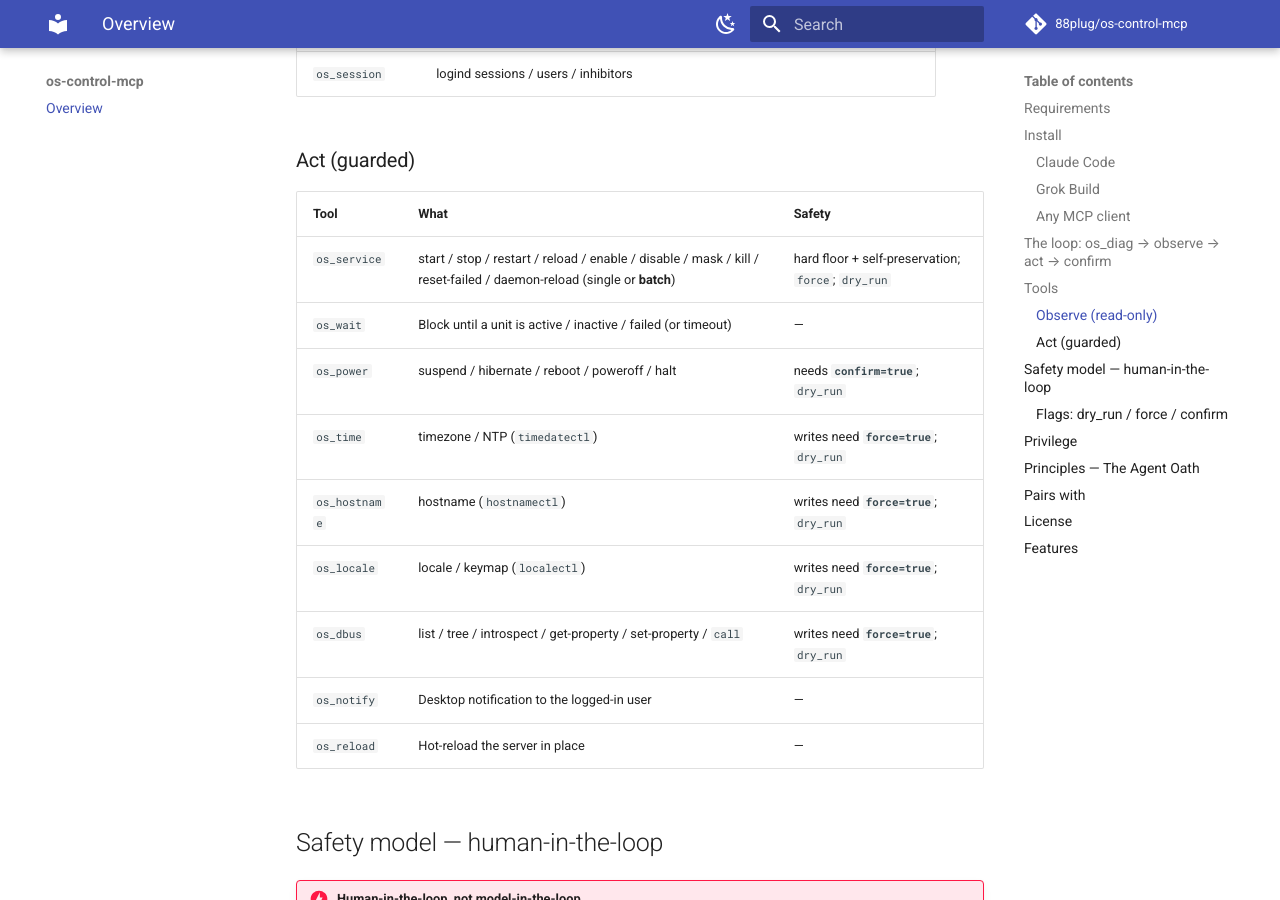
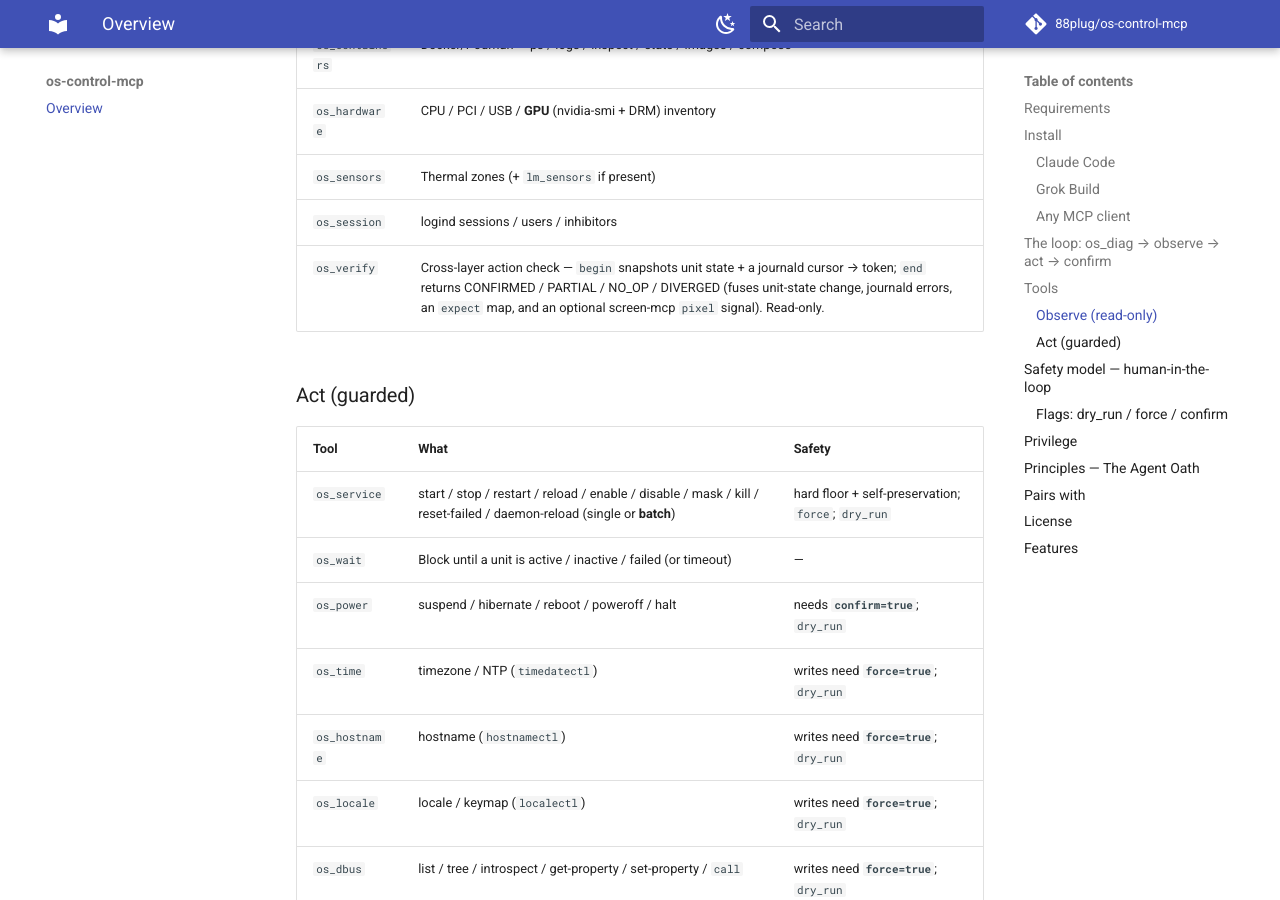
Before and after one commit to 88plug/os-control-mcp, an MkDocs documentation site: the page built from docs/index.md, in a window 1280 px wide and 900 px high, scrolled down 2773 px. Built offline with MkDocs 1.6.1 and Material for MkDocs 9.7.7, drawn with Linux system fonts in a browser that asks for light colours; comment, search, counter and statistics services are not loaded.

Commit message:
docs: list os_verify in docs/index.md Observe list + table (README parity)

```diff
--- a/docs/index.md
+++ b/docs/index.md
@@ -75,7 +75,7 @@
    reachability, HIL/gating status.
 2. **Observe** — read-only tools: `os_services`, `os_journal`, `os_resources`,
    `os_processes`, `os_pressure`, `os_net`, `os_disk`, `os_hardware`,
-   `os_containers`, `os_sensors`, `os_session`.
+   `os_containers`, `os_sensors`, `os_session`, `os_verify`.
 3. **Act** — guarded tools: `os_service`, `os_power`, `os_dbus`, `os_time`,
    `os_hostname`, `os_locale`, `os_notify`.
 4. **Confirm** — `os_wait` and/or re-read status/journal. Do not assume the
@@ -103,6 +103,7 @@
 | `os_hardware` | CPU / PCI / USB / **GPU** (nvidia-smi + DRM) inventory |
 | `os_sensors` | Thermal zones (+ `lm_sensors` if present) |
 | `os_session` | logind sessions / users / inhibitors |
+| `os_verify` | Cross-layer action check — `begin` snapshots unit state + a journald cursor → token; `end` returns CONFIRMED / PARTIAL / NO_OP / DIVERGED (fuses unit-state change, journald errors, an `expect` map, and an optional screen-mcp `pixel` signal). Read-only. |
 
 ### Act (guarded)
 
```
